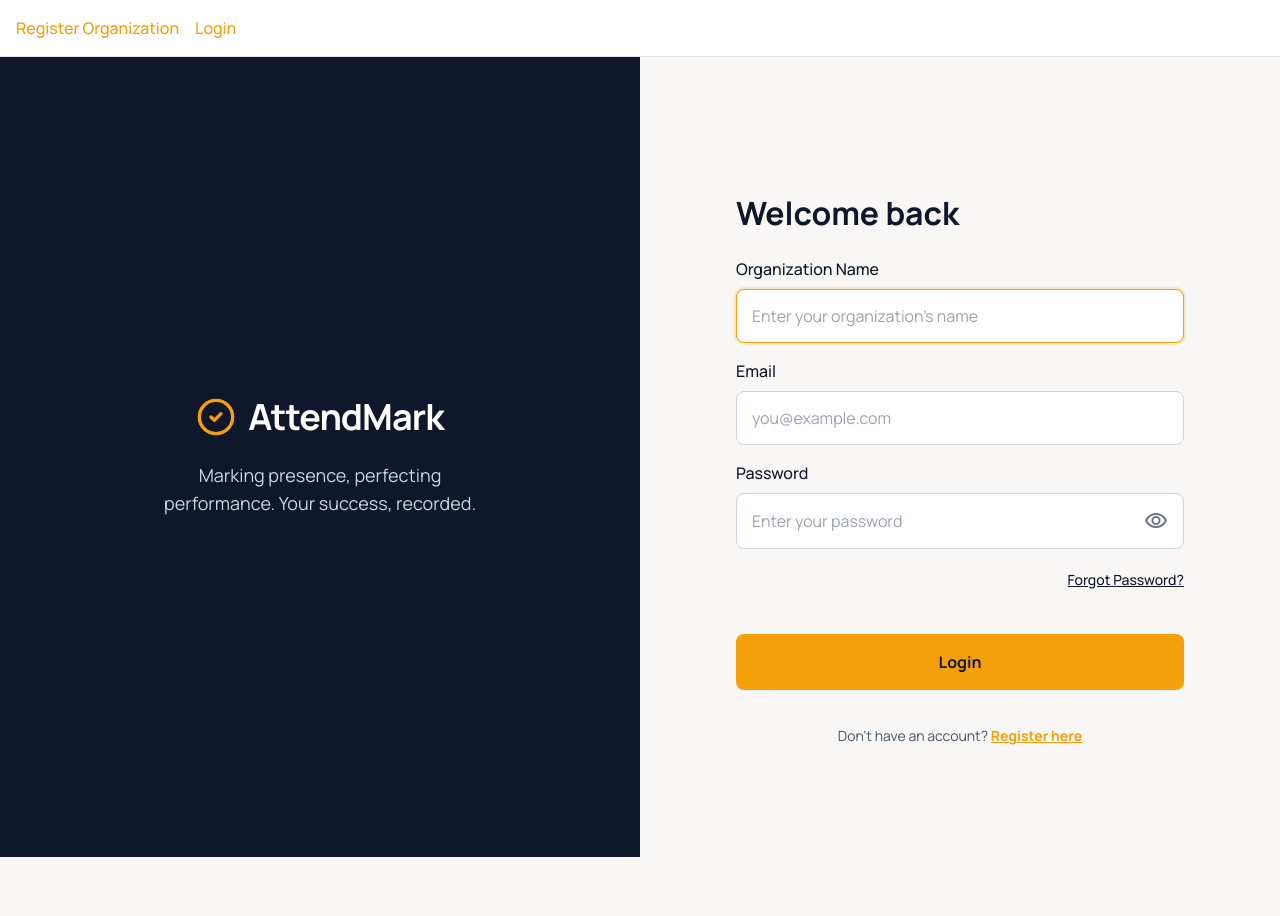
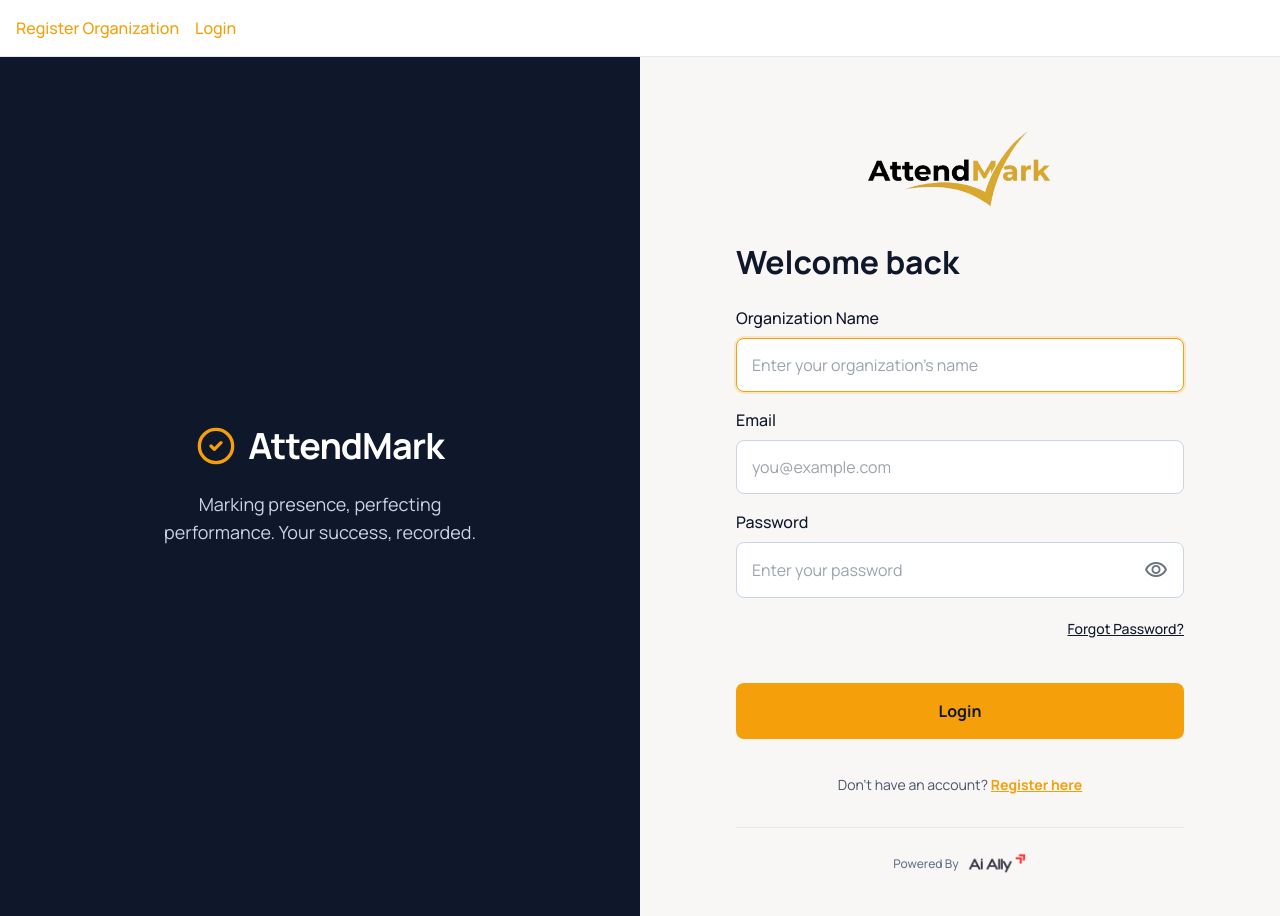
Before and after one commit to Mukul-Bhagat/AttendanceMark, a React (Vite) app in the folder client/: page /login in a window 1280 px wide. Before the commit the page ends 857 px from the top, so only its background shows below. Built offline with nearby package versions, Linux system fonts and the light colour scheme; no server answers.

Commit message:
Logos added on login page

```diff
--- a/client/src/pages/LoginPage.tsx
+++ b/client/src/pages/LoginPage.tsx
@@ -1,6 +1,8 @@
 import React, { useState, useEffect, useRef, useCallback, useMemo } from 'react';
 import { Link, useNavigate } from 'react-router-dom';
 import { useAuth } from '../contexts/AuthContext';
+import attendMarkLogo from '../assets/attendmarklogo.png';
+import aiAllyLogo from '../assets/image01.png';
 
 // Helper functions for sessionStorage (moved outside component to avoid recreation)
 const getStoredError = (): string => {
@@ -160,7 +162,21 @@
             {/* Form Container */}
             <div className="flex w-full flex-col items-center justify-center bg-background-light p-6 lg:w-1/2 lg:p-10">
               <div className="layout-content-container flex w-full max-w-md flex-col">
-                <h1 className="text-slate-900 tracking-light text-[32px] font-bold leading-tight pb-3 pt-6">Welcome back</h1>
+                {/* Main AttendMark Logo */}
+                <div className="flex justify-center mb-6 pt-6">
+                  <img
+                    src={attendMarkLogo}
+                    alt="AttendMark Logo"
+                    style={{
+                      width: '200px',
+                      maxWidth: '60%',
+                      height: 'auto',
+                      objectFit: 'contain'
+                    }}
+                  />
+                </div>
+
+                <h1 className="text-slate-900 tracking-light text-[32px] font-bold leading-tight pb-3">Welcome back</h1>
                 <form onSubmit={onSubmit} noValidate className="flex flex-col gap-4 py-3">
                   <label className="flex flex-col flex-1">
                     <p className="text-slate-900 text-base font-medium leading-normal pb-2">Organization Name</p>
@@ -250,6 +266,20 @@
                     <p className="text-sm font-medium text-red-500">{errorText}</p>
                   </div>
                 )}
+
+                {/* Powered By AI ALLY Logo */}
+                <div className="flex items-center justify-center mt-8 pt-6 border-t border-slate-200 dark:border-slate-700" style={{ gap: '8px' }}>
+                  <p className="text-xs text-slate-500 dark:text-slate-400 font-medium">Powered By</p>
+                  <img
+                    src={aiAllyLogo}
+                    alt="AI ALLY Logo"
+                    style={{
+                      height: '24px',
+                      width: 'auto',
+                      objectFit: 'contain'
+                    }}
+                  />
+                </div>
               </div>
             </div>
           </div>
```
Also changed, not shown: client/src/assets/attendmarklogo.png (added), client/src/assets/image01.png (added).
